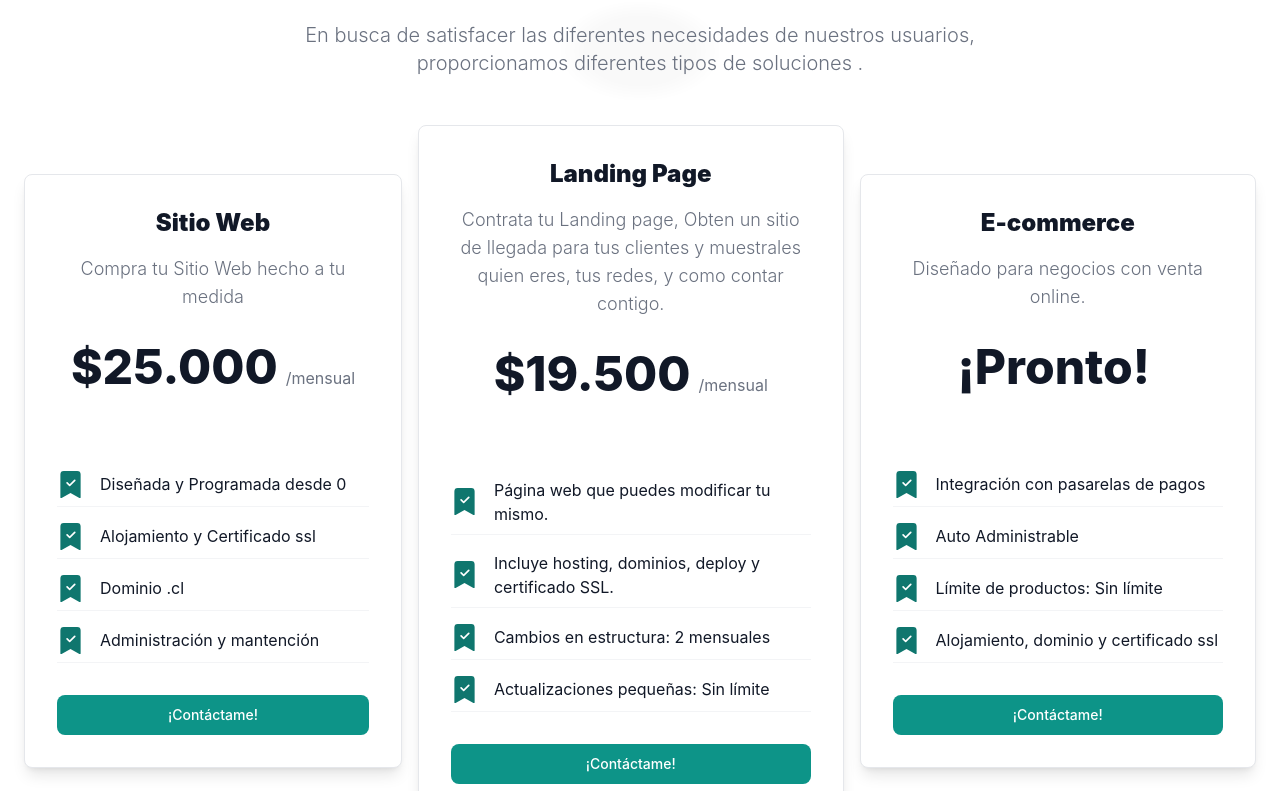
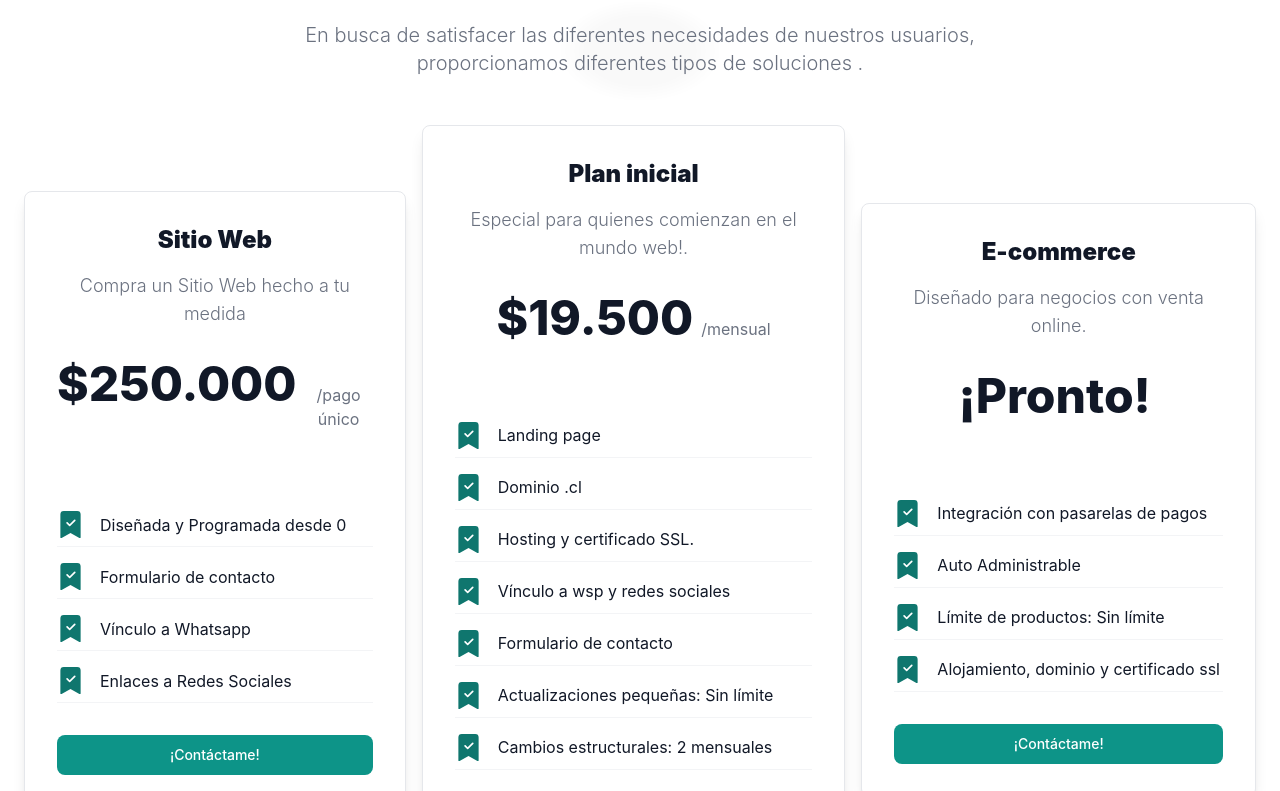
Before and after one commit to RyouhaWH/RyouhaWH, a React (Vite) app: page / in a window 1280 px wide. Shown: the part 2009-2800 px from the top of the page. Built offline with nearby package versions, Linux system fonts and the light colour scheme.

Commit message:
Modificacion planes

```diff
--- a/src/Components/NavbarExperimantal.jsx
+++ b/src/Components/NavbarExperimantal.jsx
@@ -52,7 +52,7 @@ const NavbarExperimental = () => {
                                     href="#servicios"
                                     className="block py-2 pl-3 pr-4 text-gray-700 border-b border-gray-100 hover:bg-gray-50 lg:hover:bg-transparent lg:border-0 lg:hover:text-primary-700 lg:p-0 "
                                 >
-                                    Servicios
+                                    Nuestros planes
                                 </a>
                             </li>
                             <li>
--- a/src/Containers/Home.jsx
+++ b/src/Containers/Home.jsx
@@ -50,7 +50,7 @@ const Home = () => {
     };
 
     return (
-        <section id="home" className=" place-content-center grid h-[70vh]">
+        <section id="inicio" className=" place-content-center grid h-[70vh]">
             <motion.div
                 variants={variante}
                 initial="hidden"
@@ -72,14 +72,14 @@ const Home = () => {
                     </motion.p>
                     <motion.div variants={child}>
                         <a
-                            href="#"
+                            href="#contacto"
                             className="inline-flex items-center justify-center px-5 py-3 mr-3 text-base font-medium text-center text-white rounded-lg bg-primary-700 hover:bg-primary-800 focus:ring-4 focus:ring-primary-300 "
                         >
                             Contáctanos
                             <RiArrowRightLine className="ml-4" />
                         </a>
                         <a
-                            href="#"
+                            href="#servicios"
                             className="inline-flex items-center justify-center px-5 py-3 text-base font-medium text-center text-gray-900 border border-gray-300 rounded-lg hover:bg-gray-100 focus:ring-4 focus:ring-gray-100 "
                         >
                             Nuestros Planes
--- a/src/Containers/Precios.jsx
+++ b/src/Containers/Precios.jsx
@@ -6,27 +6,30 @@ const Precios = () => {
     let data = {
         SitioWeb: {
             title: "Sitio Web",
-            subtitle: "Compra tu Sitio Web hecho a tu medida",
-            price: "$25.000",
-            priceMode: "mensual",
+            subtitle: "Compra un Sitio Web hecho a tu medida",
+            price: "$250.000",
+            priceMode: "pago único",
             specs: [
                 "Diseñada y Programada desde 0",
-                "Alojamiento y Certificado ssl",
-                "Dominio .cl",
-                "Administración y mantención ",
+                "Formulario de contacto",
+                "Vínculo a Whatsapp",
+                "Enlaces a Redes Sociales",
             ],
         },
         Landing: {
-            title: "Landing Page",
+            title: "Plan inicial",
             subtitle:
-                "Contrata tu Landing page, Obten un sitio de llegada para tus clientes y muestrales quien eres, tus redes, y como contar contigo.",
+                "Especial para quienes comienzan en el mundo web!.",
             price: "$19.500",
             priceMode: "mensual",
             specs: [
-                "Página web que puedes modificar tu mismo.",
-                "Incluye hosting, dominios, deploy y certificado SSL.",
-                "Cambios en estructura: 2 mensuales",
+                "Landing page",
+                "Dominio .cl",
+                "Hosting y certificado SSL.",
+                "Vínculo a wsp y redes sociales",
+                "Formulario de contacto",
                 "Actualizaciones pequeñas: Sin límite",
+                "Cambios estructurales: 2 mensuales",
             ],
         },
         // PlanMensual: {
```
